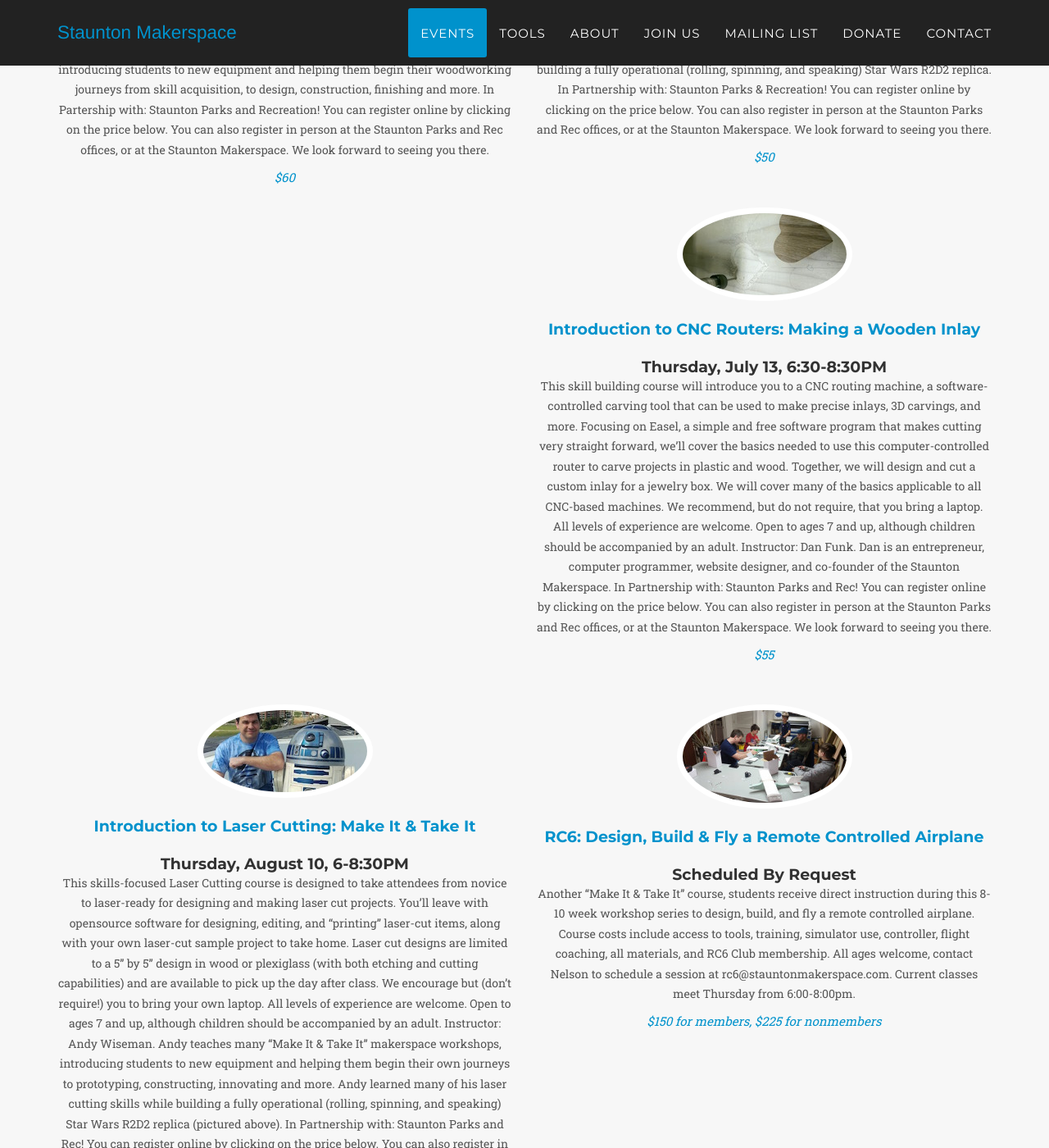
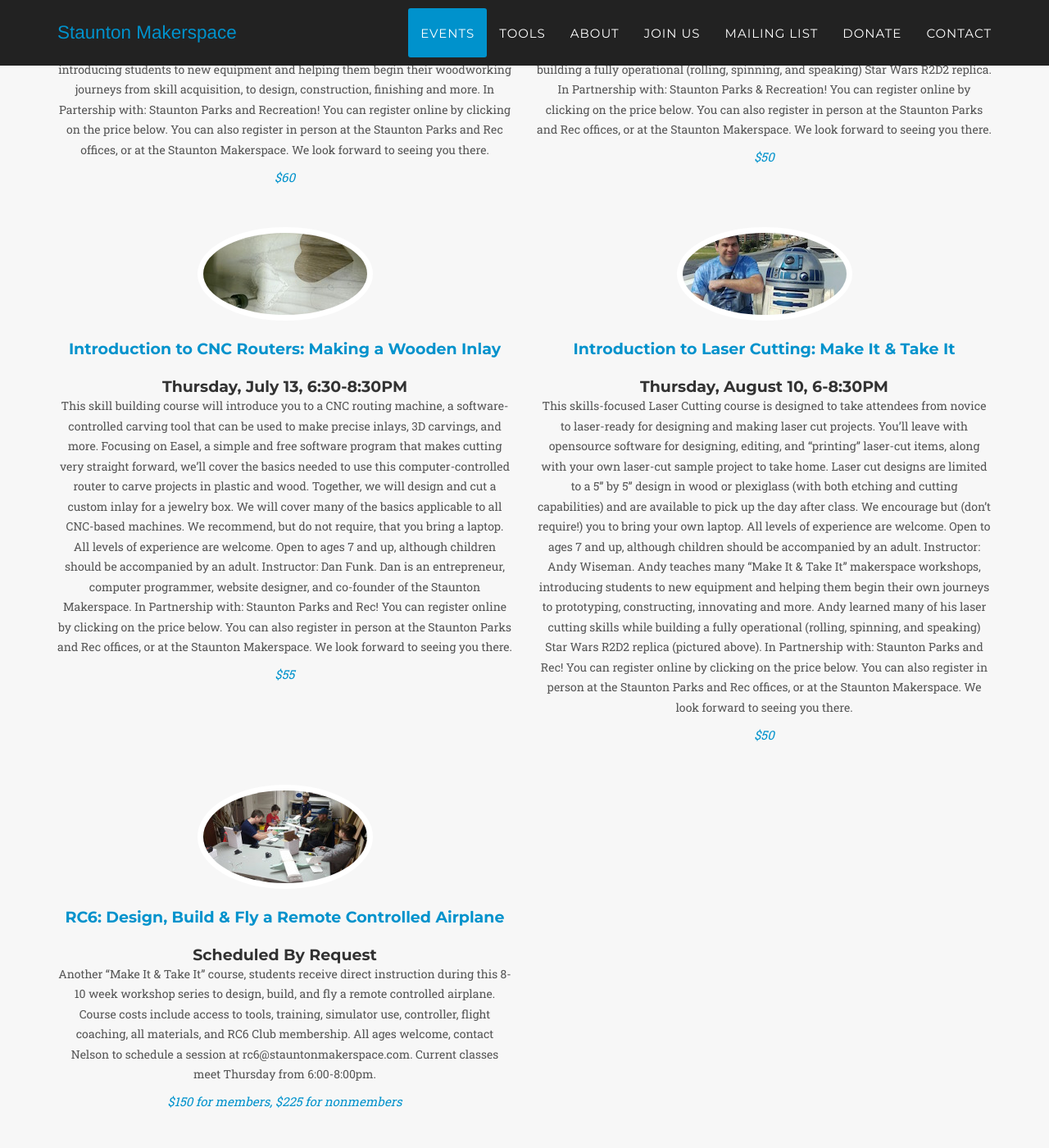
Before and after one commit to stauntonmakerspace/old_website, a Jekyll site: the page built from index.html, in a window 1280 px wide and 1400 px high, scrolled down 2239 px. Shown: the whole window at 82% size. Built offline with Jekyll 4.4.1, drawn with Linux system fonts in a browser that asks for light colours; some web fonts are replaced; comment, search, counter and statistics services are not loaded.

Commit message:
add flexbox to fix event column issues :muscle::package:

```diff
--- a/_includes/events.html
+++ b/_includes/events.html
@@ -6,7 +6,7 @@
         <h2 class="section-heading">Upcoming Events</h2>
       </div>
     </div>
-    <div class="row">
+    <div class="row flex-cols">
       {% assign curDate = site.time | date: '%s' %}
       {% for event in site.data.events %}
         {% assign eventStartDate = event.date | date: '%s' %}
@@ -27,29 +27,5 @@
         {% endif %}
       {% endfor %}
     </div>
-    <div class="row">
-      <div class="col-lg-8 col-lg-offset-2 text-center">
-	<!-- <div>
-	  <iframe src="https://calendar.google.com/calendar/embed?showNav=0&amp;showPrint=0&amp;showTabs=0&amp;showCalendars=0&amp;showTz=0&amp;mode=AGENDA&amp;height=600&amp;wkst=1&amp;bgcolor=%23FFFFFF&amp;src=03pvma0ukuk1a5gum6escq2d2k%40group.calendar.google.com&amp;color=%23B1440E&amp;ctz=America%2FNew_York" style="border-width:0" width="100%" height="300" frameborder="0" scrolling="no"></iframe>
-	</div> -->
-      </div>
-    </div>
-	  <!--
-
-          <select id="calendarChoice" onload="showCalendar()" onchange="showCalendar()">
-  	    <option value="events">Events</option>
-  	    <option value="equipment">Equipment</option>
-	  </select>
-	</div>
-
-      	<div id="googleCalendar"/>
-	<script type="text/javascript">
-	  window.onload = function(){
-	  showCalendar();
-	  }
-	</script>
-      </div>
-    </div>
-    -->
   </div>
 </section>
```
Also changed, not shown: _includes/css/makerspace.css (+8 -0 lines).
